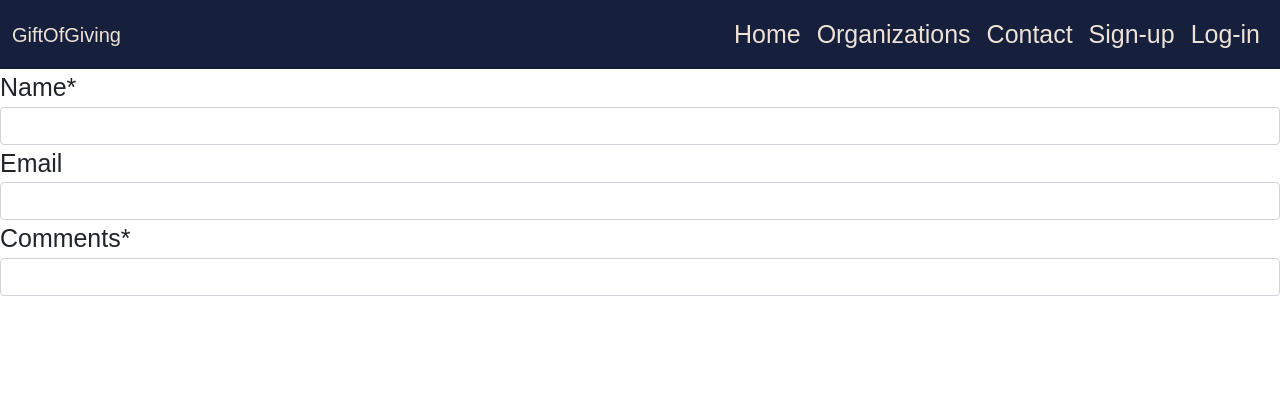
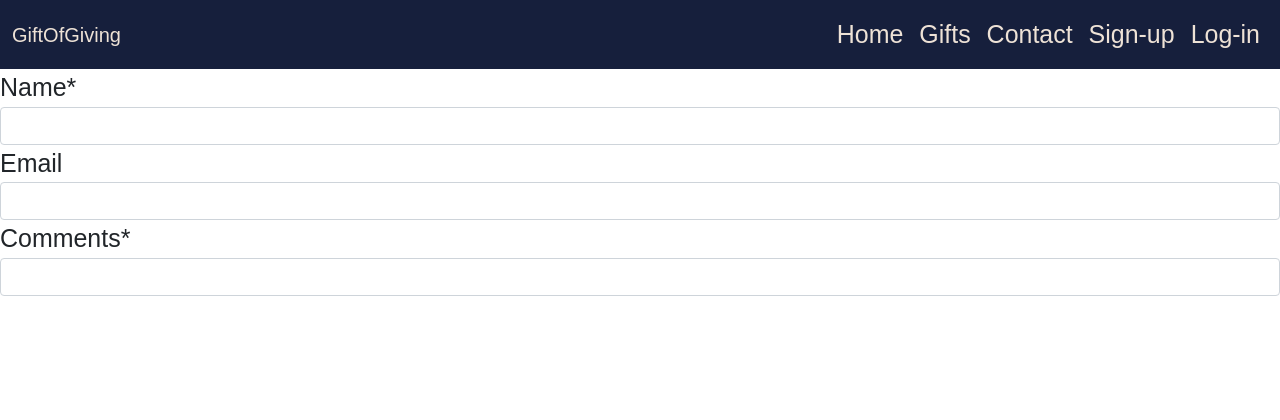
Before and after one commit to AmyOShea/GiftOfGiving, a Django app: page /contact/ in a window 1280 px wide. Shown: the top 420 px of the page. Run offline with Django 3.2, Linux system fonts and the light colour scheme; some libraries are stand-ins or nearby versions; some web fonts are replaced.

Commit message:
header/Added urls and extra nav items with rules

```diff
--- a/templates/includes/layout/header.html
+++ b/templates/includes/layout/header.html
@@ -12,20 +12,33 @@
             <!-- float-end instead of float-right in v5: https://stackoverflow.com/questions/63948287/bootstrap-5-navbar-align-items-right -->
             <ul class="navbar-nav float-end">
               <li class="nav-item">
-                <a class="nav-link" href={% url 'home' %}>Home</a>
+                <a class="nav-link" href="{% url 'home' %}">Home</a>
               </li>
               <li class="nav-item">
-                <a class="nav-link" href="#">Organizations</a>
+                <a class="nav-link" href="{% url 'gifts' %}">Gifts</a>
+              </li>
+              {% if user.is_authenticated %}
+              <li class="nav-item">
+                <a class="nav-link" href="{% url 'add_gift' request.user %}">Add Gift</a>
               </li>
               <li class="nav-item">
-                <a class="nav-link" href={% url 'contact' %}>Contact</a>
+                <a class="nav-link" href="{% url 'profile' request.user %}">Profile</a>
               </li>
+              <li class="nav-item">
+                <a class="nav-link" href='/accounts/logout/'>Sign-out </a>
+              </li>
+              {% endif %}
+              <li class="nav-item">
+                <a class="nav-link" href="{% url 'contact' %}">Contact</a>
+              </li>
+              {% if not user.is_authenticated %}
               <li class="nav-item">
                 <a class="nav-link" href='/accounts/signup/'>Sign-up</a>
               </li>
               <li class="nav-item">
                 <a class="nav-link" href='/accounts/login/'>Log-in </a>
               </li>
+              {% endif %}
             </ul>
           </div>
         </div>
```
